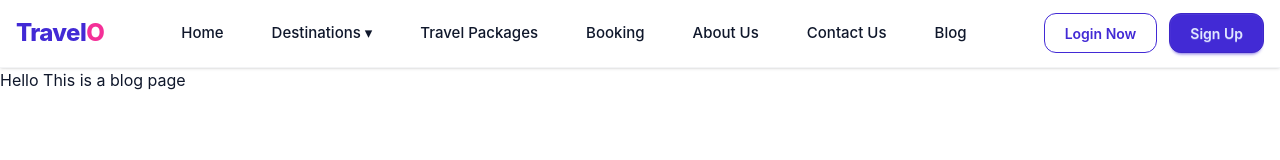
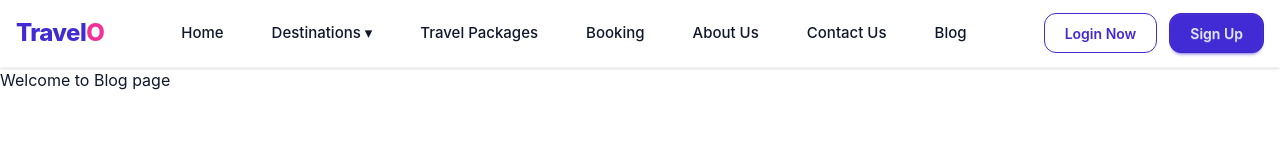
Before and after one commit to Tanvir-programmer/travelo, a Next.js app: page /blog in a window 1280 px wide. Shown: the top 160 px of the page. Built offline with nearby package versions, Linux system fonts and the light colour scheme; a web font is replaced by a local one.

Commit message:
blog page created

```diff
--- a/app/blog/page.tsx
+++ b/app/blog/page.tsx
@@ -1,7 +1,7 @@
 import React from "react";
 
 const Blog = () => {
-  return <div>Hello This is a blog page</div>;
+  return <div>Welcome to Blog page</div>;
 };
 
 export default Blog;
```
